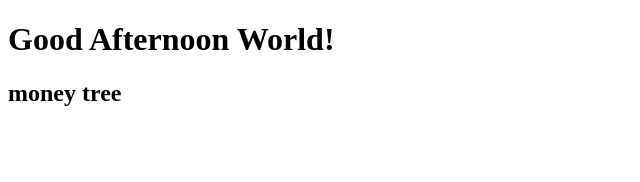
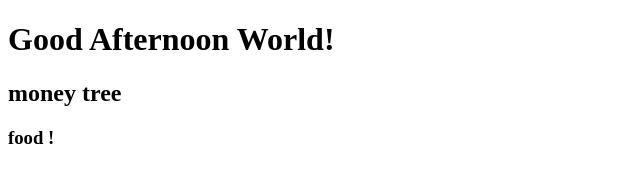
Before and after one commit to Jeancyberworld/Wgu-first-code, a plain HTML site: page index.html in a window 1280 px wide. Shown: the full height of the page, 0-640 px from the left. Drawn offline with Linux system fonts and the light colour scheme.

Commit message:
edit index

```diff
--- a/index.html
+++ b/index.html
@@ -9,5 +9,8 @@
     <h1>Good Afternoon World!</h1>
     <h2>money tree</h2>
     <div></div>
+    <h3>food
+        !
+    </h3>
 </body>
 </html>
```
